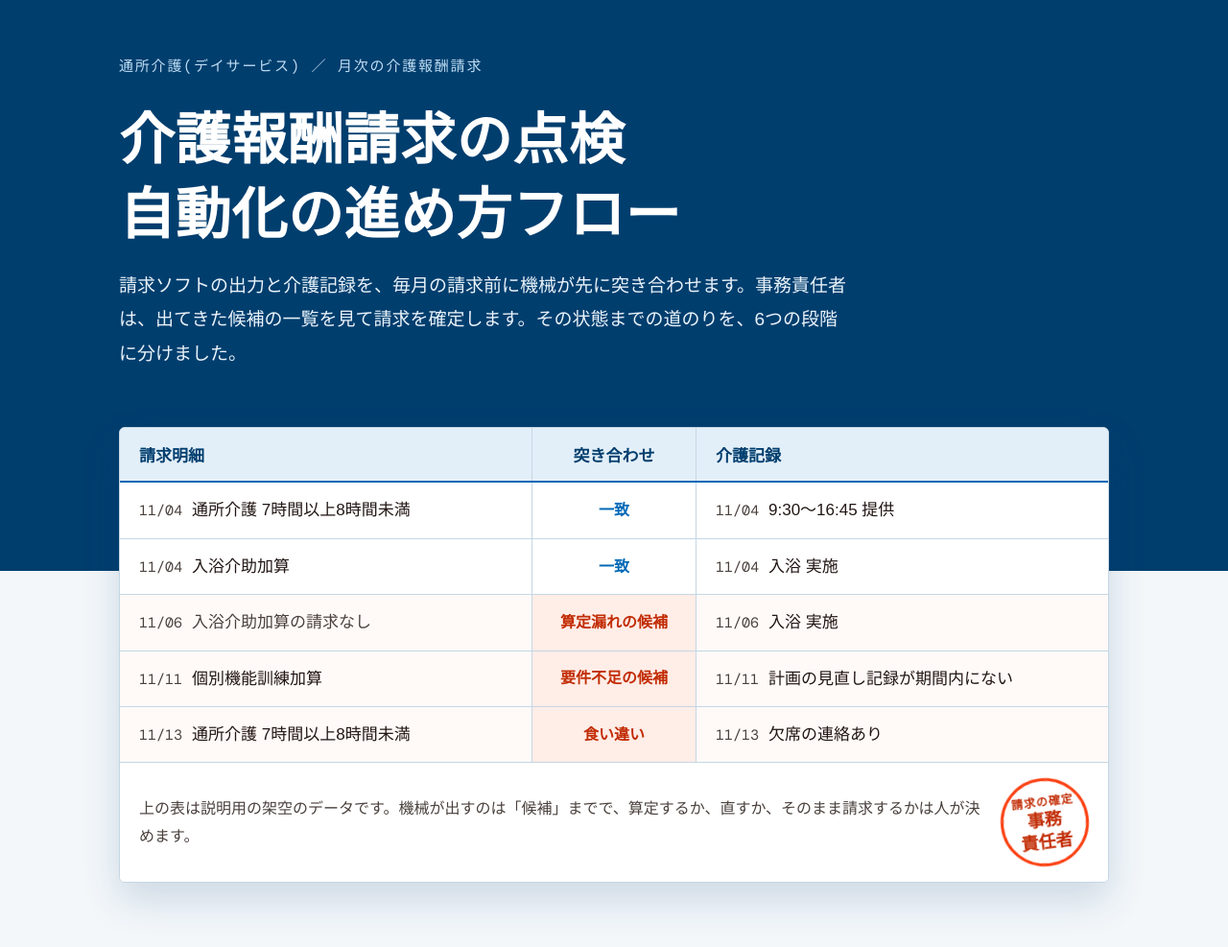
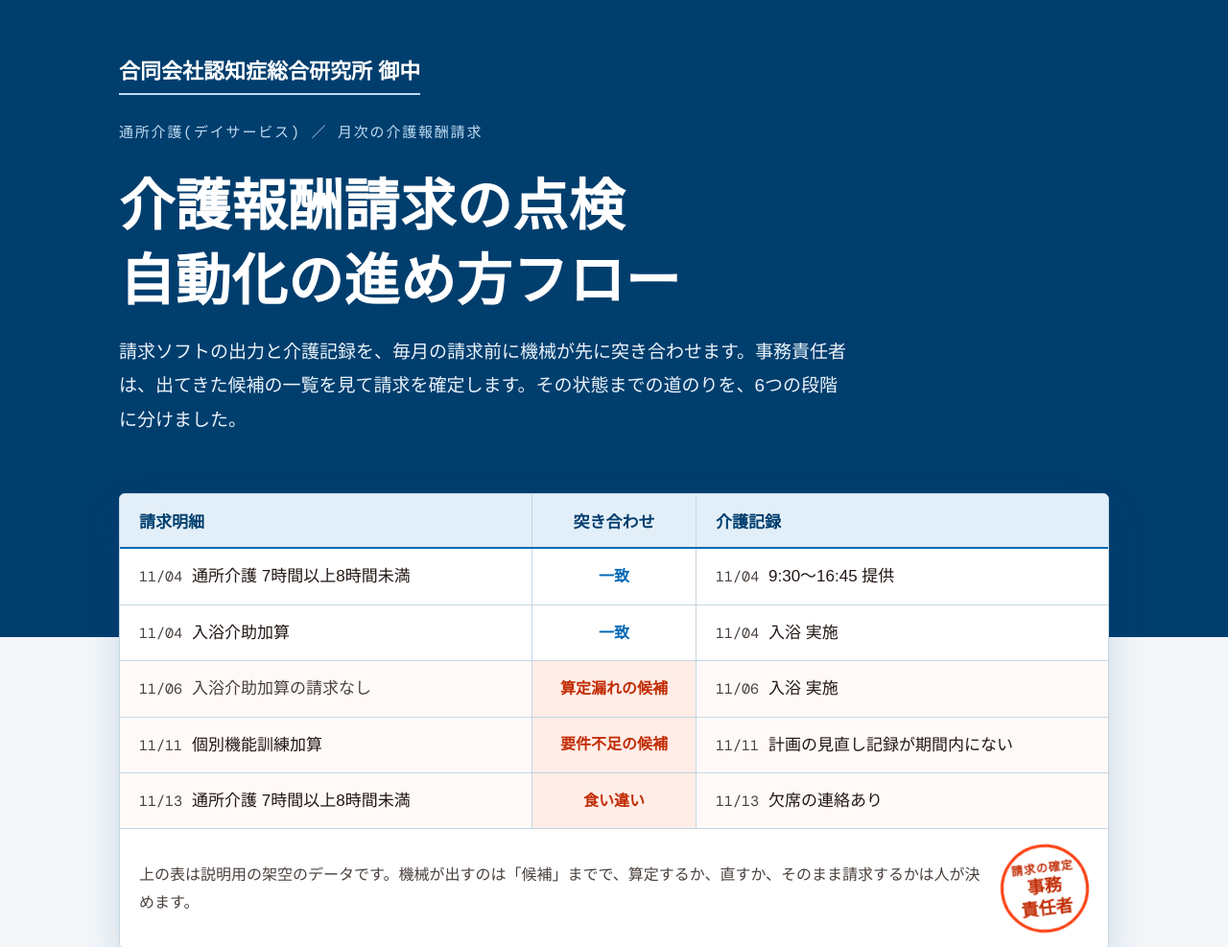
Before and after one commit to suzuki-commits/kaigo-seikyu-tenken-flow-20261124, a plain HTML site: page index.html in a window 1280 px wide. Shown: the top 987 px of the page at 96% size. Drawn offline with nearby package versions, Linux system fonts and the light colour scheme; a web font is replaced by a local one.

Commit message:
Update: 宛名を追加
Co-Authored-By: Claude Fable 5.2 <noreply@anthropic.com>

```diff
--- a/index.html
+++ b/index.html
@@ -4,7 +4,9 @@
     <meta charset="UTF-8" />
     <meta name="viewport" content="width=device-width, initial-scale=1" />
     <meta name="robots" content="noindex,nofollow" />
-    <title>介護報酬請求の点検 自動化の進め方フロー</title>
+    <title>
+      合同会社認知症総合研究所 御中｜介護報酬請求の点検 自動化の進め方フロー
+    </title>
     <link rel="preconnect" href="https://fonts.googleapis.com" />
     <link rel="preconnect" href="https://fonts.gstatic.com" crossorigin />
     <link
@@ -73,6 +75,17 @@
         background: var(--blue-deep);
         color: #fff;
         padding: 56px 0 190px;
+      }
+      .to {
+        display: inline-block;
+        margin-bottom: 26px;
+        padding-bottom: 8px;
+        border-bottom: 2px solid #bfddf3;
+        font-family: var(--display);
+        font-weight: 700;
+        font-size: 22px;
+        line-height: 1.5;
+        color: #fff;
       }
       .eyebrow {
         font-family: var(--mono);
@@ -721,6 +734,7 @@
   <body>
     <div class="top">
       <div class="wrap">
+        <div class="to">合同会社認知症総合研究所 御中</div>
         <div class="eyebrow">通所介護(デイサービス) ／ 月次の介護報酬請求</div>
         <h1>
           <span>介護報酬請求の点検</span><span>自動化の進め方フロー</span>
@@ -826,7 +840,7 @@
         <div class="note">
           <p>
             <strong>この業務が難しい理由は3つあります。</strong
-            >請求ソフトからデータを取り出せるか、算定要件を点検の規則に書き起こせるか、利用者の情報を安全に扱えるか、です。業務トリアージで実装難易度を4(5段階)としたのもこの3点によります。先に着手するなら、最初の4週間でこの3点を順に確かめます。
+            >請求ソフトからデータを取り出せるか、算定要件を点検の規則に書き起こせるか、利用者の情報を安全に扱えるか、です。2026年11月22日付の業務トリアージで実装難易度を4(5段階)としたのもこの3点によります。先に着手するなら、最初の4週間でこの3点を順に確かめます。
           </p>
         </div>
       </section>
@@ -1294,7 +1308,7 @@
       <div class="wrap">
         <ul>
           <li>
-            この資料は、公開情報と通所介護の一般的な業務の流れをもとにした進め方の案です。実際の業務とは違う点がありえます。
+            この資料は、貴社の公開情報と通所介護の一般的な業務の流れをもとにした進め方の案です。貴社の実際の業務とは違う点がありえます。
           </li>
           <li>
             加算の名称と要件の例は一般的な知識にもとづくもので、個別の算定可否を示すものではありません。台帳を作る段階で、現行の告示・通知と指定権者の解釈を確かめます。
```
